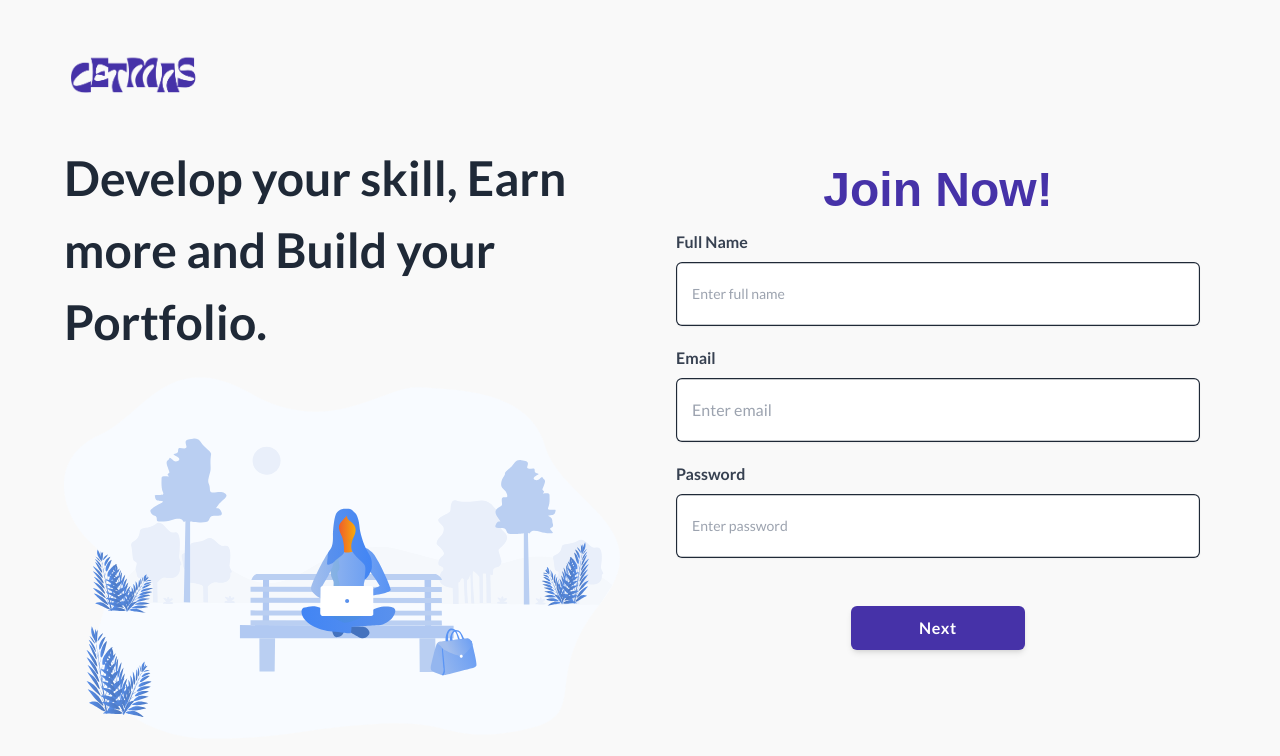
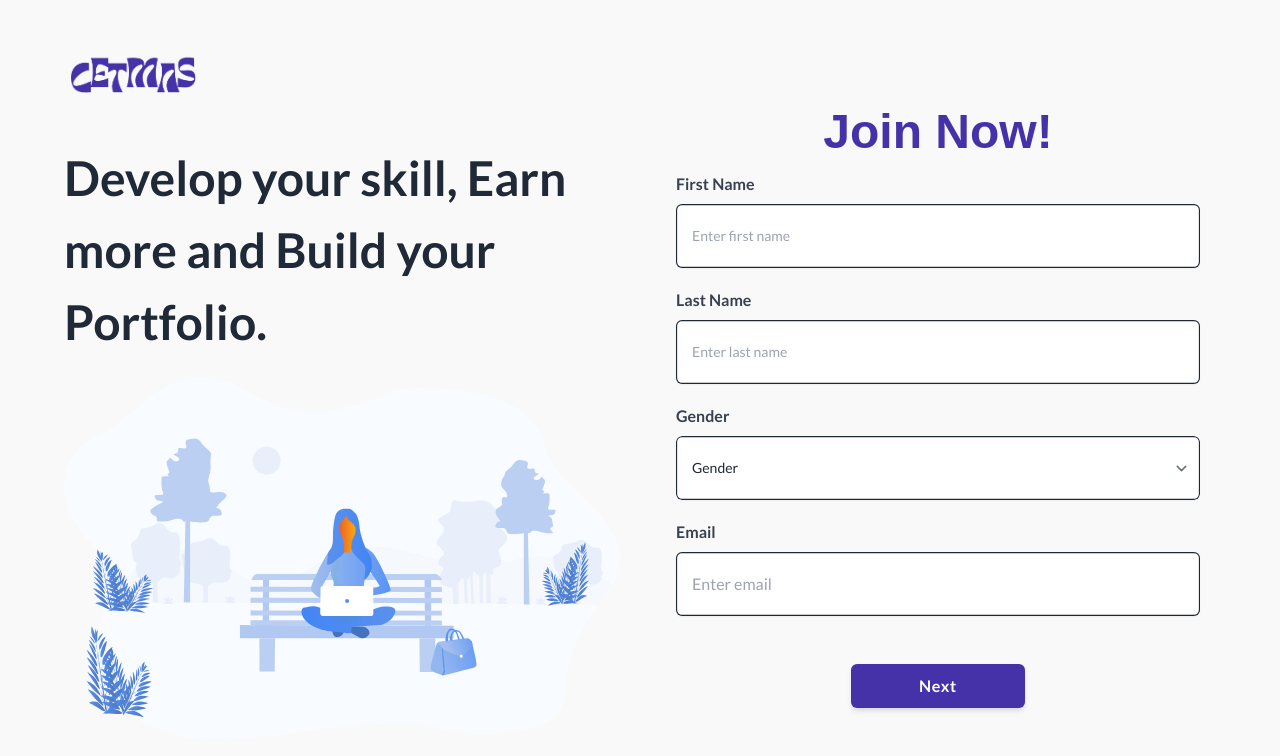
Before and after one commit to springboot20/CETMAS-LANDING-PAGE, a React (Vite) app: page /register/talent in a window 1280 px wide. Shown: the top 756 px of the page. Built offline with nearby package versions, Linux system fonts and the light colour scheme; a web font is replaced by a local one.

Commit message:
forms modified and updated

```diff
--- a/src/components/navigation/DashBoardNavigation.tsx
+++ b/src/components/navigation/DashBoardNavigation.tsx
@@ -162,7 +162,7 @@ export const DashBoardNavigation: React.FC<{
               </div>
 
               {!pathname.includes("/admin") && (
-                <div className="">
+                <div className="mt-4">
                   {/* SignOut icon */}
                   <NavItem to="/" className="flex-row space-x-3 rounded-lg py-2.5 px-3">
                     {({ isActive }) => (
--- a/src/pages/Talent/landing-page/components/forms/Login.tsx
+++ b/src/pages/Talent/landing-page/components/forms/Login.tsx
@@ -62,7 +62,7 @@ export const Login: React.FC = () => {
   return (
     <>
       <section className="flex items-center justify-center bg-transparent p-4 sm:p-8 xl:p-0 h-screen">
-        <div className="bg-white lg:bg-transparent md:shadow-lg lg:shadow-none flex-1 flex-shrink-0 max-w-xl lg:grid lg:grid-cols-2 lg:max-w-7xl gap-10 mx-auto relative">
+        <div className="bg-white lg:bg-transparent border lg:border-0 flex-1 flex-shrink-0 max-w-xl lg:grid lg:grid-cols-2 lg:max-w-7xl gap-10 mx-auto relative">
           <header className="bg-none bg-transparent hidden lg:block overflow-auto self-center">
             <Link to="/">
               <img src={CETMASLOGO} alt="Cetmas logo" className="h-16" />
@@ -130,7 +130,7 @@ export const Login: React.FC = () => {
 
               <button
                 type="submit"
-                className="block py-3 w-full mt-4 bg-[#4632A8] text-white text-sm sm:text-base font-semibold rounded-md transform hover:-translate-y-1.5 transition shadow-md hover:bg-[#4632A8]/80 active:bg-[#4632A8] focus:ring-outline-none focus:ring-2 focus:ring-offset-2 focus:ring-[#4632A8]/70 tracking-wider sm:mt-4 md:py-2.5 lg:mx-auto xl:py-4 lg:text-lg lg:w-2/3 xl:mt-40"
+                className="block py-3 w-full mt-4 bg-[#4632A8] text-white text-sm sm:text-base font-semibold rounded-md transition shadow-md hover:bg-[#4632A8]/80 active:bg-[#4632A8] focus:ring-outline-none focus:ring-0 tracking-wider sm:mt-4 md:py-2.5 lg:mx-auto xl:py-4 lg:text-lg lg:w-2/3 xl:mt-40"
               >
                 Login
               </button>
--- a/src/pages/Talent/landing-page/components/forms/signup-forms/ClientForm.tsx
+++ b/src/pages/Talent/landing-page/components/forms/signup-forms/ClientForm.tsx
@@ -90,14 +90,14 @@ export const ClientForm: React.FC = () => {
               <button
                 type="button"
                 onClick={handleNextStep}
-                className="block py-3 w-full mt-4 bg-[#4632A8] text-white text-sm sm:text-base font-semibold rounded-md transform hover:-translate-y-1.5 transition shadow-md hover:bg-[#4632A8]/80 active:bg-[#4632A8] focus:outline-none focus:ring-2 focus:ring-offset-2 focus:ring-[#4632A8]/70 tracking-wider sm:mt-4 md:py-2.5 lg:mx-auto lg:w-1/3 xl:mt-12"
+                className="block py-3 w-full mt-4 bg-[#4632A8] text-white text-sm sm:text-base font-semibold rounded-md transition shadow-md hover:bg-[#4632A8]/80 active:bg-[#4632A8] focus:outline-none focus:ring-0 tracking-wider sm:mt-4 md:py-2.5 lg:mx-auto lg:w-1/3 xl:mt-12"
               >
                 Next
               </button>
             ) : (
               <button
                 type="submit"
-                className="block py-3 w-full mt-8 bg-[#4632A8] text-white text-sm sm:text-base font-semibold rounded-md transform hover:-translate-y-1.5 transition shadow-md hover:bg-[#4632A8]/80 active:bg-[#4632A8] focus:ring-outline-none focus:ring-2 focus:ring-offset-2 focus:ring-[#4632A8]/70 tracking-wider sm:mt-4 md:py-2.5 lg:mx-auto xl:py-3.5 lg:text-lg lg:w-2/3 xl:mt-12"
+                className="block py-3 w-full mt-8 bg-[#4632A8] text-white text-sm sm:text-base font-semibold rounded-md transition shadow-md hover:bg-[#4632A8]/80 active:bg-[#4632A8] focus:ring-outline-none focus:ring-0 tracking-wider sm:mt-4 md:py-2.5 lg:mx-auto xl:py-3.5 lg:text-lg lg:w-2/3 xl:mt-12"
               >
                 Sign Up
               </button>
--- a/src/pages/Talent/landing-page/components/forms/signup-forms/TalentForm.tsx
+++ b/src/pages/Talent/landing-page/components/forms/signup-forms/TalentForm.tsx
@@ -8,16 +8,18 @@ import { ChangeEvent, TalentFormInitialValues } from "@/util/formik";
 import { useNavigate } from "react-router-dom";
 
 const initialValues: TalentFormInitialValues = {
-  "full-name": "",
+  "first-name": "",
+  "last-name": "",
+  gender: "",
+  email: "",
+  password: "",
+  "confirm-password": "",
   "phone-number": "",
+  skills: "",
+  portfolio: "",
   bio: "",
-  email: "",
-  gender: "",
   location: "",
-  password: "",
-  portfolio: "",
   profession: "",
-  skills: "",
 };
 
 export const TalentForm: React.FC = () => {
@@ -37,8 +39,10 @@ export const TalentForm: React.FC = () => {
     await Promise.resolve(setTimeout(() => navigate("/login"), 2000));
     resetForm();
   }
+
   const steps: JSX.Element[] = [
     <SocialForm key={"social"} values={values} handleChange={handleChange} />,
+    <AuthForm key={"auth"} values={values} handleChange={handleChange} />,
     <ContactForm key={"contact"} values={values} handleChange={handleChange} />,
     <BioForm key={"bio"} values={values} handleChange={handleChange} />,
     <OtherForm key={"other-form"} values={values} handleChange={handleChange} />,
@@ -56,7 +60,7 @@ export const TalentForm: React.FC = () => {
 
   return (
     <section className="flex items-center justify-center bg-transparent p-4 sm:p-8 h-screen xl:p-0">
-      <div className="bg-white lg:bg-transparent md:shadow-lg lg:shadow-none flex-1 flex-shrink-0 max-w-xl lg:grid lg:grid-cols-2 lg:max-w-6xl gap-10 mx-auto relative">
+      <div className="bg-white lg:bg-transparent border lg:border-0 flex-1 flex-shrink-0 max-w-xl lg:grid lg:grid-cols-2 lg:max-w-6xl gap-10 mx-auto relative">
         <header className="bg-none bg-transparent hidden lg:block overflow-auto">
           <div className="space-y-4 sm:space-y-9">
             <img src={CETMASLOGO} alt="Cetmas logo" className="h-16" />
@@ -94,16 +98,16 @@ export const TalentForm: React.FC = () => {
               <button
                 type="button"
                 onClick={handleNextStep}
-                className="block py-3 w-full mt-4 bg-[#4632A8] text-white text-sm sm:text-base font-semibold rounded-md transform hover:-translate-y-1.5 transition shadow-md hover:bg-[#4632A8]/80 active:bg-[#4632A8] focus:outline-none focus:ring-2 focus:ring-offset-2 focus:ring-[#4632A8]/70 tracking-wider sm:mt-4 md:py-2.5 lg:mx-auto lg:w-1/3 xl:mt-12"
+                className="block py-3 w-full mt-4 bg-[#4632A8] text-white text-sm sm:text-base font-semibold rounded-md transition shadow-md hover:bg-[#4632A8]/80 active:bg-[#4632A8] focus:outline-none focus:ring-0 tracking-wider sm:mt-4 md:py-2.5 lg:mx-auto lg:w-1/3 xl:mt-12"
               >
                 Next
               </button>
             ) : (
               <button
                 type="submit"
-                className="block py-3 w-full mt-8 bg-[#4632A8] text-white text-sm sm:text-base font-semibold rounded-md transform hover:-translate-y-1.5 transition shadow-md hover:bg-[#4632A8]/80 active:bg-[#4632A8] focus:ring-outline-none focus:ring-2 focus:ring-offset-2 focus:ring-[#4632A8]/70 tracking-wider sm:mt-4 md:py-2.5 lg:mx-auto xl:py-3.5 lg:text-lg lg:w-2/3 xl:mt-12"
+                className="capitalize block py-3 w-full mt-8 bg-[#4632A8] text-white text-sm sm:text-base font-semibold rounded-md transition shadow-md hover:bg-[#4632A8]/80 active:bg-[#4632A8] focus:ring-outline-none focus:ring-0 tracking-wider sm:mt-4 md:py-2.5 lg:mx-auto xl:py-3.5 lg:text-lg lg:w-2/3 xl:mt-12"
               >
-                Sign Up
+                sign up
               </button>
             )}
           </form>
@@ -125,17 +129,48 @@ const SocialForm = ({
   <div className="space-y-3 lg:space-y-5">
     <fieldset className="space-y-2">
       <InputField
-        id="full-name"
+        id="first-name"
         type="text"
-        label="full name"
-        htmlFor="full-name"
-        value={values["full-name"]}
+        label="first name"
+        htmlFor="first-name"
+        value={values["first-name"]}
         onChange={handleChange}
-        placeholder="Enter full name"
+        placeholder="Enter first name"
         labelClass="capitalize"
         className="block w-full px-4 rounded-md border-0 py-2.5 sm:py-4 md:py-3 text-base font-normal xl:py-5 text-gray-800 shadow-sm ring-[1.15px] ring-inset ring-gray-800 placeholder:text-gray-400 focus:ring-2 focus:ring-inset focus:ring-[#4632A8] sm:text-sm sm:leading-6 focus:outline-none"
       />
     </fieldset>
+
+    <fieldset className="space-y-2">
+      <InputField
+        id="last-name"
+        type="text"
+        label="last name"
+        htmlFor="last-name"
+        value={values["last-name"]}
+        onChange={handleChange}
+        placeholder="Enter last name"
+        labelClass="capitalize"
+        className="block w-full px-4 rounded-md border-0 py-2.5 sm:py-4 md:py-3 text-base font-normal xl:py-5 text-gray-800 shadow-sm ring-[1.15px] ring-inset ring-gray-800 placeholder:text-gray-400 focus:ring-2 focus:ring-inset focus:ring-[#4632A8] sm:text-sm sm:leading-6 focus:outline-none"
+      />
+    </fieldset>
+
+    <fieldset className="space-y-2">
+      <label htmlFor="gender" className="text-sm font-semibold text-gray-700 sm:text-base block">
+        Gender
+      </label>
+      <select
+        id="gender"
+        value={values.gender}
+        onChange={handleChange}
+        className="block w-full px-4 rounded-md border-0 py-2.5 sm:py-4 md:py-3 text-base font-normal xl:py-5 text-gray-800 shadow-sm ring-[1.15px] ring-inset ring-gray-800 placeholder:text-gray-400 focus:ring-2 focus:ring-inset focus:ring-[#4632A8] sm:text-sm sm:leading-6 focus:outline-none"
+      >
+        <option>Gender</option>
+        <option value="M">Male</option>
+        <option value="F">Female</option>
+      </select>
+    </fieldset>
+
     <fieldset className="space-y-2">
       <InputField
         id="email"
@@ -149,7 +184,20 @@ const SocialForm = ({
         className="block w-full px-4 rounded-md border-0 py-2.5 sm:py-4 md:py-3 text-base font-normal xl:py-5 text-gray-800 shadow-sm ring-[1.15px] ring-inset ring-gray-800 placeholder:text-gray-400 focus:ring-2 focus:ring-inset focus:ring-[#4632A8] sm:text-base sm:leading-6 focus:outline-none"
       />
     </fieldset>
+  </div>
+);
 
+const AuthForm = ({
+  values,
+  handleChange,
+}: {
+  handleChange: ChangeEvent;
+  values: {
+    [key: string]: string;
+  };
+}) => {
+  return (
+    <div className="space-y-3 lg:space-y-5">
       <fieldset className="space-y-2">
         <InputField
           id="password"
@@ -163,19 +211,21 @@ const SocialForm = ({
           className="block w-full px-4 rounded-md border-0 py-2.5 sm:py-4 md:py-3 text-base font-normal xl:py-5 text-gray-800 shadow-sm ring-[1.15px] ring-inset ring-gray-800 placeholder:text-gray-400 focus:ring-2 focus:ring-inset focus:ring-[#4632A8] sm:text-sm sm:leading-6 focus:outline-none"
         />
       </fieldset>
-  </div>
-);
 
-const ContactForm = ({
-  values,
-  handleChange,
-}: {
-  handleChange: ChangeEvent;
-  values: {
-    [key: string]: string;
-  };
-}) => (
-  <div className="space-y-3 lg:space-y-5">
+      <fieldset className="space-y-2">
+        <InputField
+          id="confirm-password"
+          type="confirm-password"
+          label="confirm Password"
+          htmlFor="confirm-password"
+          value={values["confirm-password"]}
+          onChange={handleChange}
+          placeholder="Enter confirm password"
+          labelClass="capitalize"
+          className="block w-full px-4 rounded-md border-0 py-2.5 sm:py-4 md:py-3 text-base font-normal xl:py-5 text-gray-800 shadow-sm ring-[1.15px] ring-inset ring-gray-800 placeholder:text-gray-400 focus:ring-2 focus:ring-inset focus:ring-[#4632A8] sm:text-sm sm:leading-6 focus:outline-none"
+        />
+      </fieldset>
+
       <fieldset className="space-y-2">
         <InputField
           id="phone-number"
@@ -190,6 +240,20 @@ const ContactForm = ({
           className="block w-full px-4 rounded-md border-0 py-2.5 sm:py-4 md:py-3 text-base font-normal xl:py-5 text-gray-800 shadow-sm ring-[1.15px] ring-inset ring-gray-800 placeholder:text-gray-400 focus:ring-2 focus:ring-inset focus:ring-[#4632A8] sm:text-sm sm:leading-6 focus:outline-none"
         />
       </fieldset>
+    </div>
+  );
+};
+
+const ContactForm = ({
+  values,
+  handleChange,
+}: {
+  handleChange: ChangeEvent;
+  values: {
+    [key: string]: string;
+  };
+}) => (
+  <div className="space-y-3 lg:space-y-5">
     <fieldset className="space-y-2">
       <label
         htmlFor="profession"
@@ -234,22 +298,6 @@ const BioForm = ({
   };
 }) => (
   <div className="space-y-3 lg:space-y-5">
-    <fieldset className="space-y-2">
-      <label htmlFor="gender" className="text-sm font-semibold text-gray-700 sm:text-base block">
-        Gender
-      </label>
-      <select
-        id="gender"
-        value={values.gender}
-        onChange={handleChange}
-        className="block w-full px-4 rounded-md border-0 py-2.5 sm:py-4 md:py-3 text-base font-normal xl:py-5 text-gray-800 shadow-sm ring-[1.15px] ring-inset ring-gray-800 placeholder:text-gray-400 focus:ring-2 focus:ring-inset focus:ring-[#4632A8] sm:text-sm sm:leading-6 focus:outline-none"
-      >
-        <option>Gender</option>
-        <option value="M">Male</option>
-        <option value="F">Female</option>
-      </select>
-    </fieldset>
-
     <fieldset className="space-y-2">
       <label htmlFor="skills" className="text-sm font-semibold text-gray-700 sm:text-base block">
         Skills
--- a/src/routes/routes.tsx
+++ b/src/routes/routes.tsx
@@ -24,7 +24,7 @@ import { Profile } from "@/pages/dashboard/common/profile/Profile";
 import { AdminProfile } from "@/pages/dashboard/common/profile/components/AdminProfile";
 import { ClientProfile } from "@/pages/dashboard/common/profile/components/ClientProfile";
 import { Applicants } from "@/pages/dashboard/common/applicants/Applicants";
-import { AdminLogin } from "@/pages/Talent/landing-page/components/forms/Login copy";
+import { AdminLogin } from "@/pages/Talent/landing-page/components/forms/AdminLogin";
 import { AdminMessages } from "@/pages/dashboard/common/messages/AdminMesages";
 import { ClientMessages } from "@/pages/dashboard/common/messages/ClientMessages";
 
--- a/src/util/formik.ts
+++ b/src/util/formik.ts
@@ -8,19 +8,23 @@ export type ClientFormInitialValues = {
 };
 
 export type TalentFormInitialValues = {
-  "full-name": string;
+  "last-name": string;
+  "first-name": string;
+  gender: string;
   email: string;
   password: string;
+  "confirm-password": string;
   "phone-number": string;
+  skills: string;
+  portfolio: string;
   profession: string;
   location: string;
-  gender: string;
-  skills: string;
-  portfolio: string;
   bio: string;
 };
 
 export type ChangeEvent = {
   (e: React.ChangeEvent<any>): void;
-  <T_1 = string | React.ChangeEvent<any>>(field: T_1): T_1 extends React.ChangeEvent<any> ? void : (e: string | React.ChangeEvent<any>) => void;
-}
+  <T_1 = string | React.ChangeEvent<any>>(field: T_1): T_1 extends React.ChangeEvent<any>
+    ? void
+    : (e: string | React.ChangeEvent<any>) => void;
+};
```
Also changed, not shown: src/pages/Talent/landing-page/components/forms/AdminLogin.tsx (renamed from src/pages/Talent/landing-page/components/forms/Login copy.tsx). Lines whose indentation alone changed are shown as unchanged.
